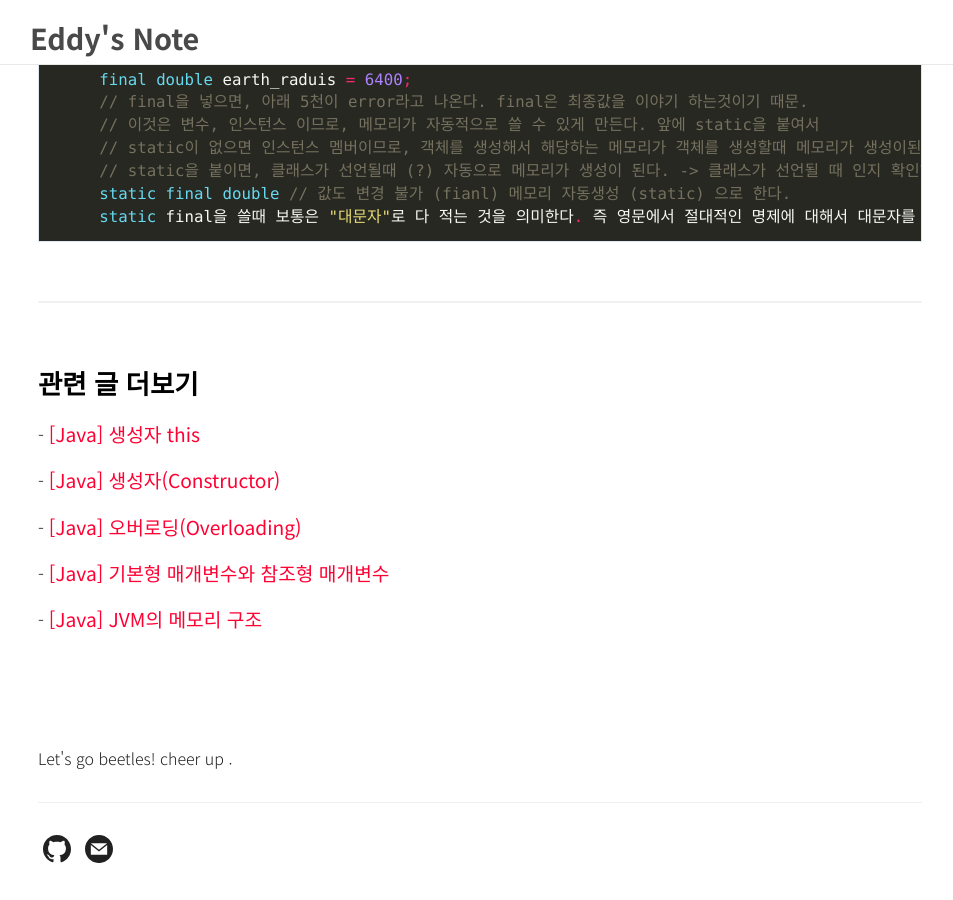
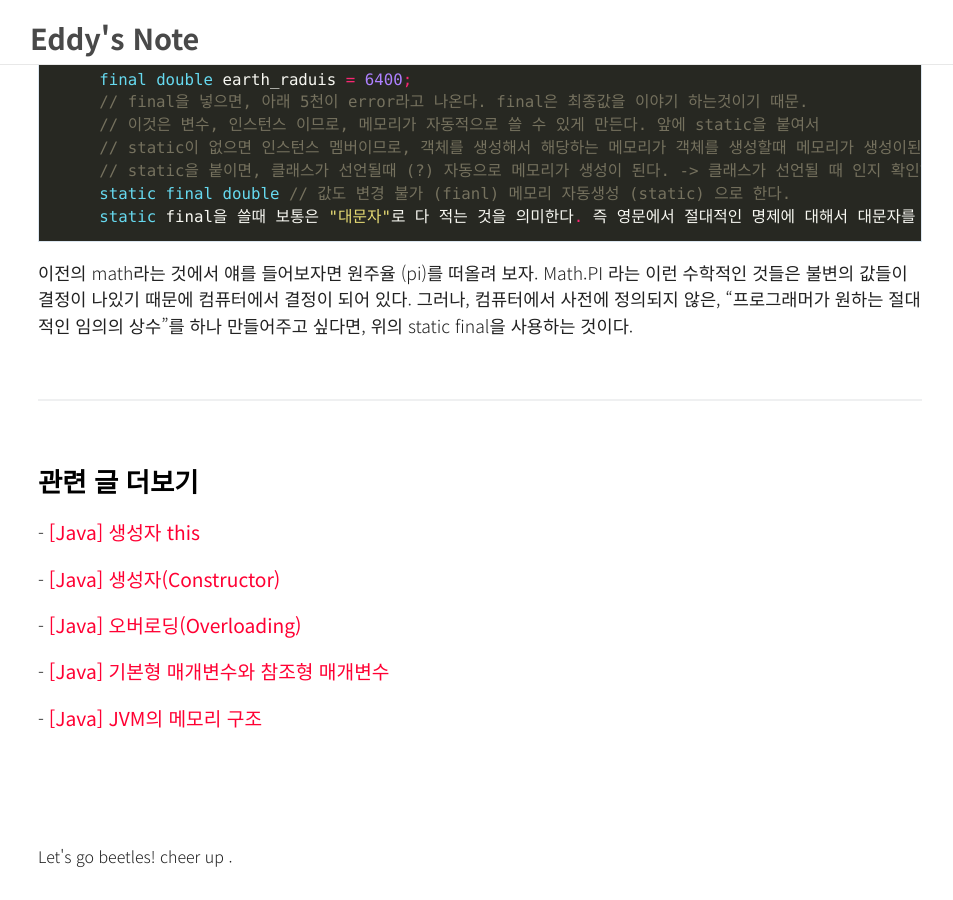
Before and after one commit to solusean/solusean.github.io, a Jekyll site: the page built from _posts/2021-06-14-Java041-staticmethod-instancemethod.md, in a window 1280 px wide and 900 px high, scrolled down 1710 px. Shown: the whole window, without its empty margins (160-1113 px from the left). Built offline with Jekyll 4.4.1, drawn with Linux system fonts in a browser that asks for light colours; comment, search, counter and statistics services are not loaded.

Commit message:
Update 2021-06-14-Java041-staticmethod-instancemethod.md

````diff
--- a/_posts/2021-06-14-Java041-staticmethod-instancemethod.md
+++ b/_posts/2021-06-14-Java041-staticmethod-instancemethod.md
@@ -77,3 +77,7 @@ public class Earth {
      static final double // 값도 변경 불가 (fianl) 메모리 자동생성 (static) 으로 한다.
      static final을 쓸때 보통은 "대문자"로 다 적는 것을 의미한다. 즉 영문에서 절대적인 명제에 대해서 대문자를 쓰는 것, e.g. Sun, Earth, Sunday, 이런 느낌
 ```
+
+이전의 math라는 것에서 얘를 들어보자면
+원주율 (pi)를 떠올려 보자.
+Math.PI 라는 이런 수학적인 것들은 불변의 값들이 결정이 나있기 때문에 컴퓨터에서 결정이 되어 있다. 그러나, 컴퓨터에서 사전에 정의되지 않은, "프로그래머가 원하는 절대적인 임의의 상수"를 하나 만들어주고 싶다면, 위의 static final을 사용하는 것이다.
````
